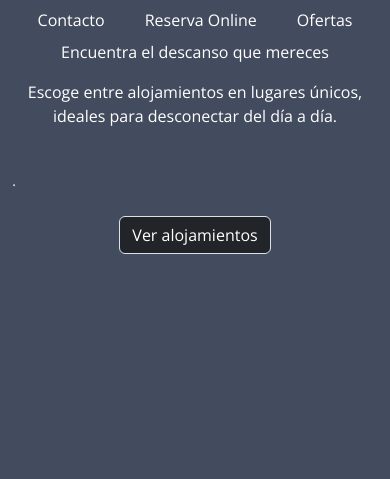
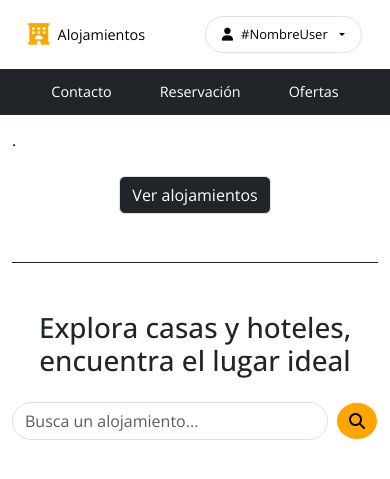
Before and after one commit to ernestolindo/alojamientos-app, a PHP site: page /home.php in a window 390 px wide. Shown: the top 479 px of the page. Run offline with PHP 8.4, Linux system fonts and the light colour scheme.

Commit message:
Creando inicio de landing page home.php

```diff
--- a/app/views/home.php
+++ b/app/views/home.php
@@ -5,53 +5,86 @@
     <meta charset="UTF-8" />
     <meta name="viewport" content="width=device-width, initial-scale=1.0" />
     <title>Alojamientos App</title>
-
-    <!--BOOTSTRAP CSS-->
-    <link href="https://cdn.jsdelivr.net/npm/bootstrap@5.3.3/dist/css/bootstrap.min.css" rel="stylesheet"
-        integrity="sha384-QWTKZyjpPEjISv5WaRU9OFeRpok6YctnYmDr5pNlyT2bRjXh0JMhjY6hW+ALEwIH" crossorigin="anonymous">
-
-    <!-- home.css-->
-    <link href="../../public/css/home.css" rel="stylesheet">
-
-    <!-- Estilos google fonts-->
-    <style>
-        @import url("https://fonts.googleapis.com/css2?family=Open+Sans:ital,wght@0,300..800;1,300..800&display=swap");
-    </style>
 </head>
 
-<body style="background-color: #434C5E; color: #D8DEE9; font-family: 'Open Sans', serif">
+<body style="font-family: 'Open Sans', serif">
 
-    <main class="central-container d-flex flex-column justify-content-center align-items-center">
+    <?php require "./partials/navbar.php"; ?> <!--NAVBAR-->
 
-        <!-- NAVBAR -->
-        <nav class="navbar navbar-expand bg-transparent p-0">
-            <div class="container-fluid justify-content-center justify-content-sm-end ">
-                <ul class="navbar-nav d-flex flex-row gap-4">
-                    <li class="nav-item">
-                        <a class="nav-link text-white" href="#">Contacto</a>
-                    </li>
-                    <li class="nav-item">
-                        <a class="nav-link text-white" href="#">Reserva Online</a>
-                    </li>
-                    <li class="nav-item">
-                        <a class="nav-link text-white">Ofertas</a>
-                    </li>
-                </ul>
+    <main>
+
+        <div class="central-container d-flex flex-column justify-content-center align-items-center">
+
+            <!--SECTION de contenido-->
+            <section class="container d-flex flex-column">
+                <div>
+                    <p class="title-text text-white text-center">Encuentra el descanso que mereces</p>
+                    <p class="subtitle-text text-white text-center">Escoge entre alojamientos en lugares únicos, ideales
+                        para desconectar del día a día.</p>
+                </div>
+                <div class="line-separator my-4 text-black">.</div>
+                <div class="text-center">
+                    <button class="btn btn-dark border" type="button" onclick="location.href='#cards-presentation'">Ver
+                        alojamientos</button>
+                </div>
+            </section>
+        </div>
+
+        <!--CONTENEDOR de cards-->
+        <div id="cards-presentation"
+            class="container h-50 d-flex justify-content-center align-items-center gap-2 bg-white p-0">
+
+            <!--Card-->
+            <div class="card text-bg-dark d-none d-md-block">
+                <img src="../../public/img/img-card-01.avif" class="card-img" alt="img-card">
+                <div class="card-img-overlay">
+                    <h5 class="card-title">La Costa del Sol</h5>
+                    <p class="card-text"><small>Residencia de alojamiento completo</small></p>
+                </div>
             </div>
-        </nav>
 
-        <!--SECTION de contenido-->
-        <section class="container d-flex flex-column">
-            <div>
-                <p class="title-text text-white text-center">Encuentra el descanso que mereces</p>
-                <p class="subtitle-text text-white text-center">Escoge entre alojamientos en lugares únicos, ideales
-                    para desconectar del día a día.</p>
+            <!--Card-->
+            <div class="card text-bg-dark d-none d-md-block">
+                <img src="../../public/img/img-card-02.jpg" class="card-img" alt="img-card">
+                <div class="card-img-overlay">
+                    <h5 class="card-title">La paz</h5>
+                    <p class="card-text"><small>Habitación disponible</small></p>
+                </div>
             </div>
-            <div class="line-separator my-4">.</div>
+
+            <!--Card-->
+            <div class="card text-bg-dark d-none d-md-block">
+                <img src="../../public/img/img-card-03.jpg" class="card-img" alt="img-card">
+                <div class="card-img-overlay">
+                    <h5 class="card-title">La Unión</h5>
+                    <p class="card-text"><small>Alojamiento junto al golfo de Fonseca</small></p>
+                </div>
+            </div>
+        </div>
+
+        <div class="container d-flex justify-content-center my-5">
+            <div class="text-white bg-dark" style="height:1px; width:100%;">.</div>
+        </div>
+
+        <!--Seccion de alojamientos ingresados-->
+        <section class="container my-4">
+
+            <!--Barra de busqueda-->
             <div class="text-center">
-                <button class="btn btn-dark border" type="button">Ver alojamientos</button>
+
+                <h1>Explora casas y hoteles, encuentra el lugar ideal</h1>
+                <form class="form-buscar d-flex gap-2 mt-4" action="">
+                    <input type="search" name="buscarAlojamiento" class="form-control rounded-pill"
+                        placeholder="Busca un alojamiento...">
+
+                    <button class="btn btn-light rounded-circle" type="submit" style="background:orange;">
+                        <i class="fa-solid fa-magnifying-glass"></i>
+                    </button>
+                </form>
             </div>
+
         </section>
+
     </main>
 
 
--- /dev/null
+++ b/app/views/partials/navbar.php
@@ -0,0 +1,124 @@
+<!DOCTYPE html>
+<html lang="en">
+
+<head>
+    <meta charset="UTF-8">
+    <meta name="viewport" content="width=device-width, initial-scale=1.0">
+    <title>Navbar</title>
+
+    <!--BOOTSTRAP CSS-->
+    <link href="https://cdn.jsdelivr.net/npm/bootstrap@5.3.3/dist/css/bootstrap.min.css" rel="stylesheet"
+        integrity="sha384-QWTKZyjpPEjISv5WaRU9OFeRpok6YctnYmDr5pNlyT2bRjXh0JMhjY6hW+ALEwIH" crossorigin="anonymous">
+
+    <!--FONTAWESOME-->
+    <link rel="stylesheet" href="https://cdnjs.cloudflare.com/ajax/libs/font-awesome/6.7.2/css/all.min.css">
+
+    <!-- home.css-->
+    <link href="../../public/css/home.css" rel="stylesheet">
+
+    <!-- Estilos google fonts-->
+    <style>
+        @import url("https://fonts.googleapis.com/css2?family=Open+Sans:ital,wght@0,300..800;1,300..800&display=swap");
+    </style>
+
+    <style>
+        /*MAIN-NAVBAR*/
+        .navbars {
+            position: fixed;
+            top: 0;
+            right: 0;
+            left: 0;
+            z-index: 10;
+        }
+
+        .main-navbar ul li {
+            transition: 0.3s ease;
+            color: #000;
+        }
+
+        .main-navbar ul li:hover {
+            background-color: rgba(227, 228, 223, 0.562) !important;
+            transition: 0.3s ease;
+            border-radius: 20px;
+        }
+
+        /*SEC-NAVBAR*/
+        .sec-navbar ul li a {
+            transition: 0.3s ease;
+            color: #fff;
+        }
+
+        .sec-navbar ul li a:hover {
+            background-color: rgba(227, 228, 223, 0.37) !important;
+            transition: 0.3s ease;
+            color: #fff !important;
+            border-radius: 20px;
+        }
+
+        @media(max-width: 600px) {
+
+            .logo-title a,
+            .main-navbar ul li,
+            .main-navbar button,
+            .sec-navbar ul li a {
+                font-size: 0.9em !important;
+            }
+        }
+    </style>
+</head>
+
+<body>
+    <div class="navbars">
+
+        <!-- NAVBAR PRINCIPAL -->
+        <nav class="main-navbar navbar navbar-expand bg-white p-3">
+            <div class="container-fluid justify-content-between">
+
+                <div class="logo-title d-flex justify-content-center align-items-center gap-2">
+                    <i class="fa-solid fa-hotel fs-4" style="color:orange;"></i>
+                    <a class="navbar-brand" href="./home.php">Alojamientos</a>
+                </div>
+
+                <!--LISTA NAV-->
+                <ul class="navbar-nav">
+                    <li>
+                        <!--DROPDOWN USER-->
+                        <div class="dropdown">
+                            <button
+                                class="btn dropdown-toggle border rounded-pill d-flex justify-content-center align-items-center gap-2 p-2 px-3 text-black"
+                                type="button" data-bs-toggle="dropdown" aria-expanded="false">
+                                <i class="fa-solid fa-user"></i>
+                                #NombreUser
+                            </button>
+                            <ul class="dropdown-menu">
+                                <li><a class="dropdown-item" href="#">Registrate</a></li>
+                                <li><a class="dropdown-item" href="#">Iniciar Sesión</a></li>
+                            </ul>
+                        </div>
+                    </li>
+                </ul>
+            </div>
+        </nav>
+
+        <!-- NAVBAR SECUNDARIO -->
+        <nav class="sec-navbar navbar navbar-expand bg-dark p-1">
+            <div class="container-fluid justify-content-center justify-content-sm-end">
+
+                <!--LISTA NAV-->
+                <ul class="navbar-nav">
+                    <li class="nav-item">
+                        <a class="nav-link px-4 text-white" href="#">Contacto</a>
+                    </li>
+                    <li class="nav-item">
+                        <a class="nav-link px-4 text-white" href="#">Reservación</a>
+                    </li>
+                    <li class="nav-item">
+                        <a class="nav-link px-4 text-white" href="#">Ofertas</a>
+                    </li>
+                </ul>
+            </div>
+        </nav>
+    </div>
+</body>
+
+</html>
```
Also changed, not shown: public/css/home.css (+37 -14 lines), public/img/img-card-01.avif (added), public/img/img-card-02.jpg (added), public/img/img-card-03.jpg (added), public/img/logot.png (renamed from assets/img/logot.png), public/img/main-img.avif (renamed from assets/img/main-img.avif), public/img/room-img.jpg (added).
